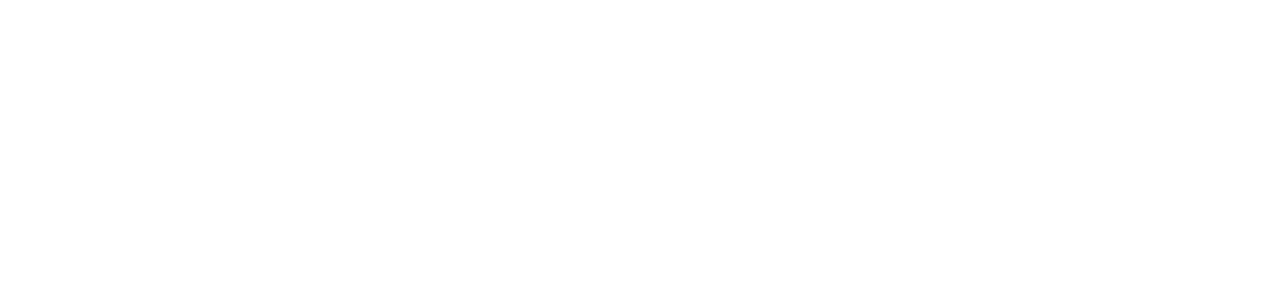
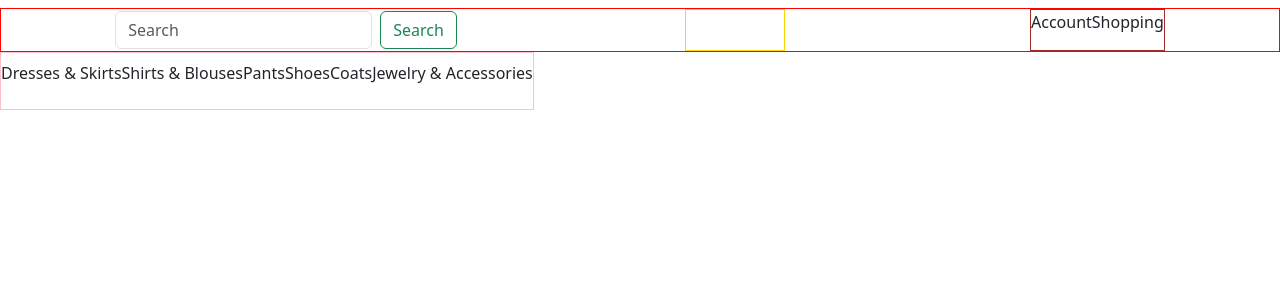
Before and after one commit to briantheengineer/Cora---E-commerce, a React (Create React App) app in the folder my-ecommerce/: page / in a window 1280 px wide. Shown: the top 300 px of the page. Built offline with nearby package versions, Linux system fonts and the light colour scheme.

Commit message:
started the header

```diff
--- a/my-ecommerce/src/App.js
+++ b/my-ecommerce/src/App.js
@@ -1,7 +1,11 @@
+import { BrowserRouter as Router, Switch, Route } from 'react-router-dom'
+import 'bootstrap/dist/css/bootstrap.min.css'
+import 'bootstrap-icons/font/bootstrap-icons.css'
+import Header from "./Header.js"
 function App() {
   return (
     <div className="App">
-
+      <Header />
     </div>
   );
 }
--- /dev/null
+++ b/my-ecommerce/src/Header.css
@@ -0,0 +1,32 @@
+.main-nav{
+    border:1px solid black;
+    width: 100%;
+}
+
+.content {
+    border:1px solid red;
+    height: fit-content;
+    max-height: 10vh;
+    width: 100%;
+    display: flex;
+    align-items: center;
+    justify-content: space-around;
+}
+
+.navbar-brand {
+    border:1px solid gold;
+    width: 100px;
+}
+
+.icons {
+    display: flex;
+    align-items: center;
+    justify-content: space-between;
+    border:1px solid brown;
+    width: fit-content;
+    height: 100%;
+}
+
+.sec-nav {
+    border:1px solid pink;
+}
--- /dev/null
+++ b/my-ecommerce/src/Header.js
@@ -0,0 +1,31 @@
+import "./Header.css"
+export default function Header() {
+    return (
+    <nav class="navbar">
+        <i class="fas fa-cart-shopping"></i>
+        <div class="content">
+            <form class="d-flex" role="search">
+                <input class="form-control me-2" type="search" placeholder="Search" aria-label="Search" />
+                <button class="btn btn-outline-success" type="submit">Search</button>
+            </form>
+            <a class="navbar-brand"><img /></a>
+            <div class="icons">
+                <icon></icon>
+                <p>Account</p>
+                <i class="fas fa-cart-shopping"></i>
+                <p>Shopping</p>
+            </div>
+        </div>
+        <div class="navbar sec-nav">
+            <p>Dresses & Skirts</p>
+            <p>Shirts & Blouses</p>
+            <p>Pants</p>
+            <p>Shoes</p>
+            <p>Coats</p>
+            <p>Jewelry & Accessories</p>
+        </div>
+    </nav>
+
+
+    )
+}
--- a/my-ecommerce/src/index.css
+++ b/my-ecommerce/src/index.css
@@ -5,6 +5,7 @@
     sans-serif;
   -webkit-font-smoothing: antialiased;
   -moz-osx-font-smoothing: grayscale;
+  box-sizing: border-box;
 }
 
 code {
--- a/package.json
+++ b/package.json
@@ -1,6 +1,7 @@
 {
   "dependencies": {
     "bootstrap": "^5.3.3",
-    "bootstrap-icons": "^1.11.3"
+    "bootstrap-icons": "^1.11.3",
+    "react-router-dom": "^6.22.1"
   }
 }
```
Also changed, not shown: 1 other file (tests, documents, lock files or other folders).
